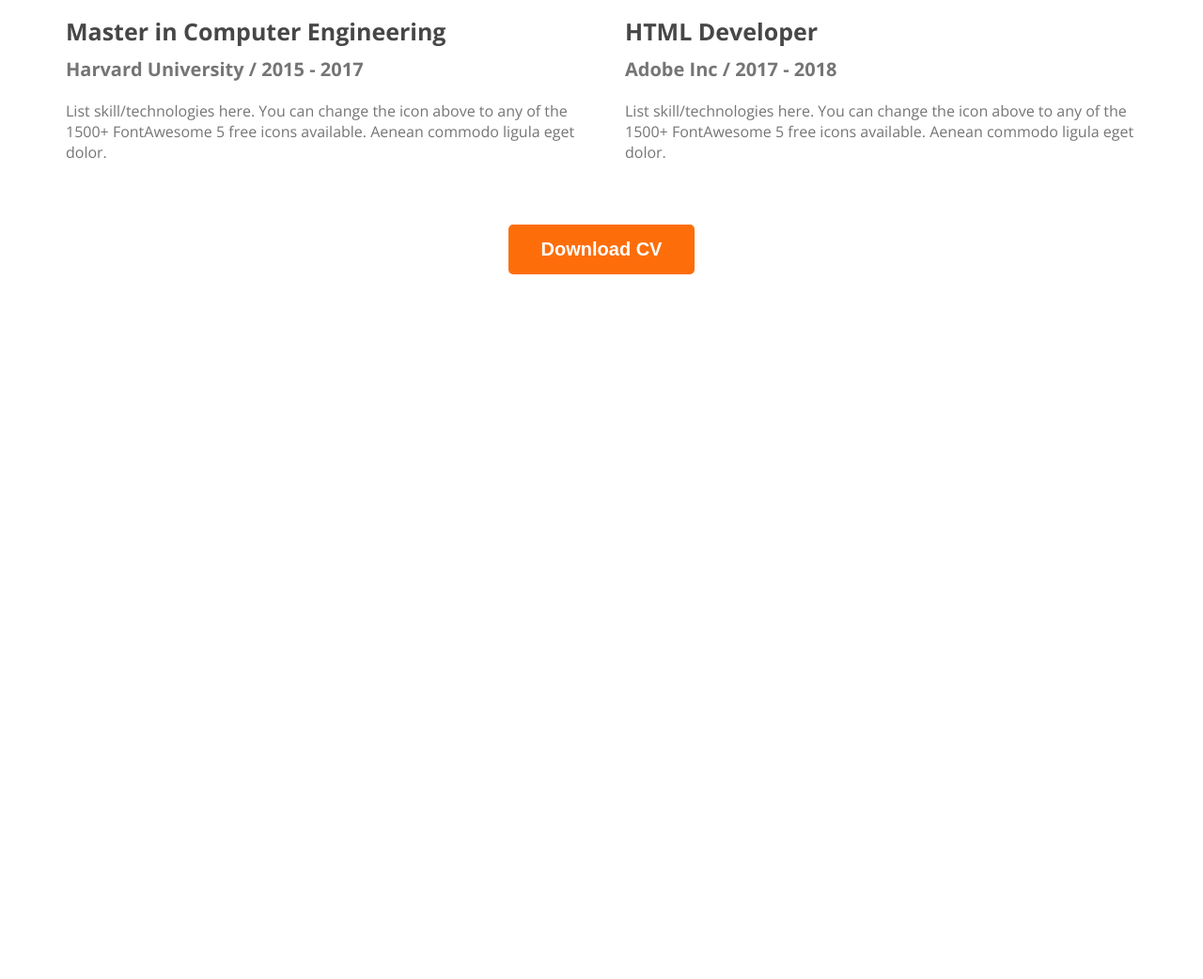
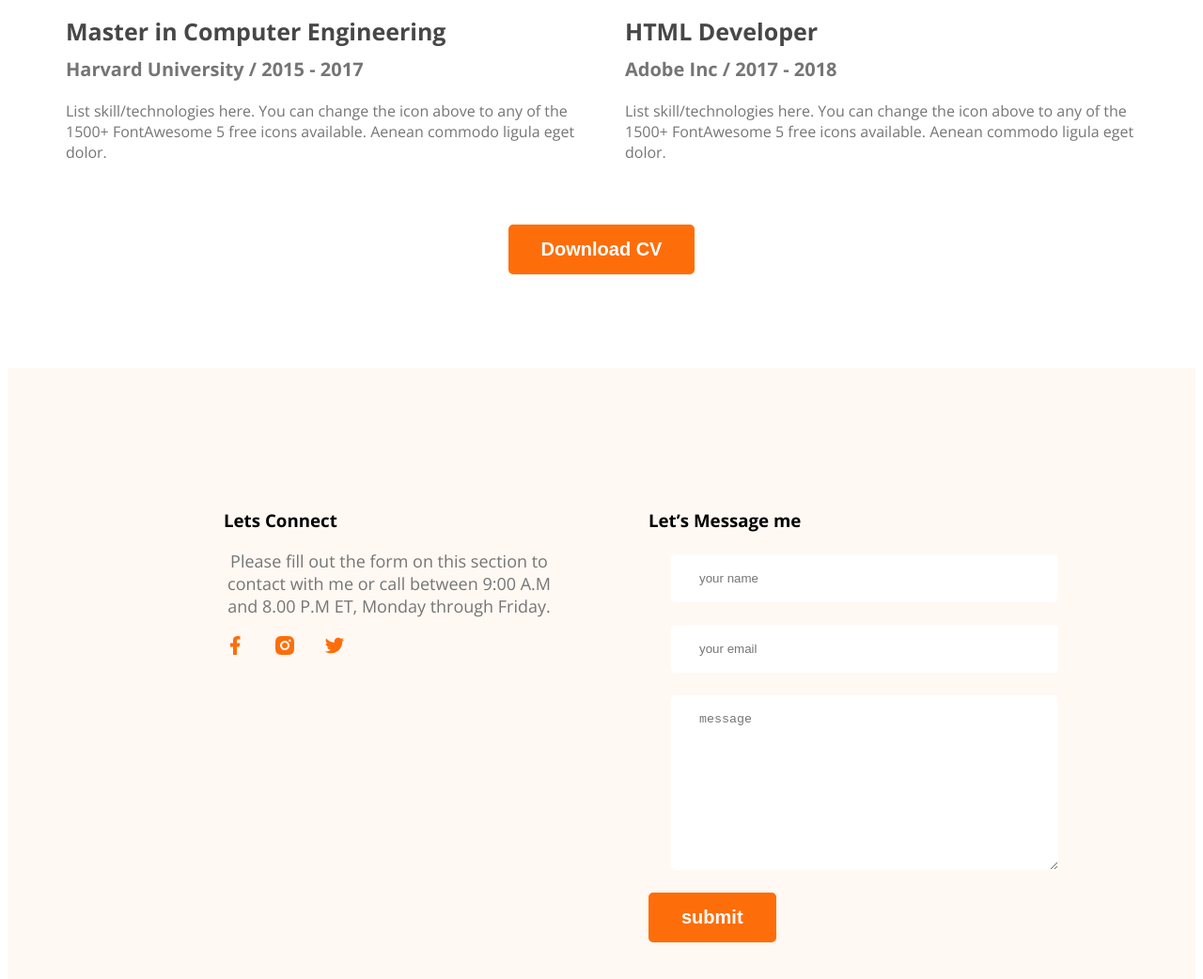
Before and after one commit to rafia2002/developer-portfolio, a plain HTML site: page index.html in a window 1280 px wide. Shown: the part 2920-3962 px from the top of the page at 94% size. Before the commit the page ends 3220 px from the top, so only its background shows below. Drawn offline with nearby package versions, Linux system fonts and the light colour scheme.

Commit message:
footer added

```diff
--- a/index.html
+++ b/index.html
@@ -151,6 +151,25 @@ betrayed formerly he.Morning because as to society
     </section>
     </main>
     <footer>
+        <div class="footer-coloum">
+            <h3 class="section-title">Lets Connect</h3>
+            <p class="section-description">Please fill out the form on this section to contact with me or call between 9:00 A.M and 8.00 P.M ET, Monday through Friday.</p>
+            <div class="social-link">
+                <a href=""><img src="images/icons/facebook.png" alt=""></a>
+                <a href=""><img src="images/icons/insta.png" alt=""></a>
+                <a href=""><img src="images/icons/twitter.png" alt=""></a>
+            </div>
+        </div>
+        <div class="footer-coloum">
+            <h3 class="section-title">Let’s Message me</h3>
+            <form class="contact" action="">
+                <input type="text" placeholder="your name">
+                <input type="email" placeholder="your email">
+                <textarea name="" id="" cols="30" rows="10"placeholder="message"></textarea>
+                <input type="submit" value="submit" class="btn-primary">
+            </form>
+        </div>
+
 
     </footer>
 </body>
--- a/styles/portfolio.css
+++ b/styles/portfolio.css
@@ -229,3 +229,30 @@ flex-shrink: 0;
     text-align: center;
     margin-top: 50px;
 }
+
+/* footer style */
+
+footer{
+    margin-top: 100px;
+    gap: 100px;
+    display: flex;
+    background: #FFF8F3;
+    padding: 130px 230px;
+}
+.footer-coloum{
+    width: 50%;
+}
+.social-link a{
+    margin-right: 25px;
+}
+
+.contact input[type="email"],input[type="text"],textarea {
+    color: #757575;
+    display: block;
+    margin: 24px;
+    padding: 18px 30px;
+    border: 0px;
+    border-radius: 5px;
+   background: #FFF;
+   width: 100%;
+}
```
